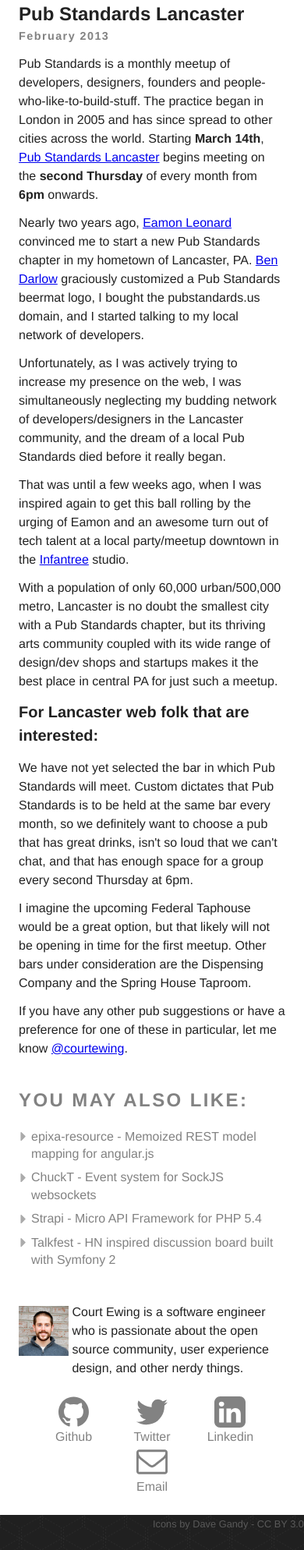
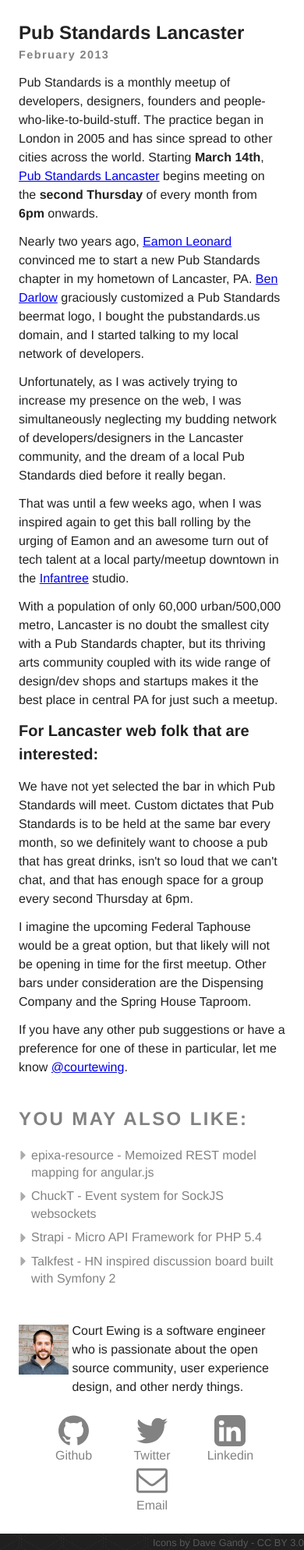
Before and after one commit to epixa/epixa.com, a Jekyll site: the page built from design-post.html, in a window 390 px wide. Shown: the whole page at 78% size. Built offline with Jekyll 4.4.1, drawn with Linux system fonts in a browser that asks for light colours; before the commit the page ends 1964 px from its top, so only the background shows below that.

Commit message:
responsive top padding

```diff
--- a/_sass/_defaults.scss
+++ b/_sass/_defaults.scss
@@ -44,9 +44,11 @@
  */
 .page {
   background-color: $content-bg-color;
+  padding-top: $spacing-unit;
 
   @include media-query($on-laptop) {
     margin-top: 2.5em;
+    padding-top: 0;
   }
 }
 
```
